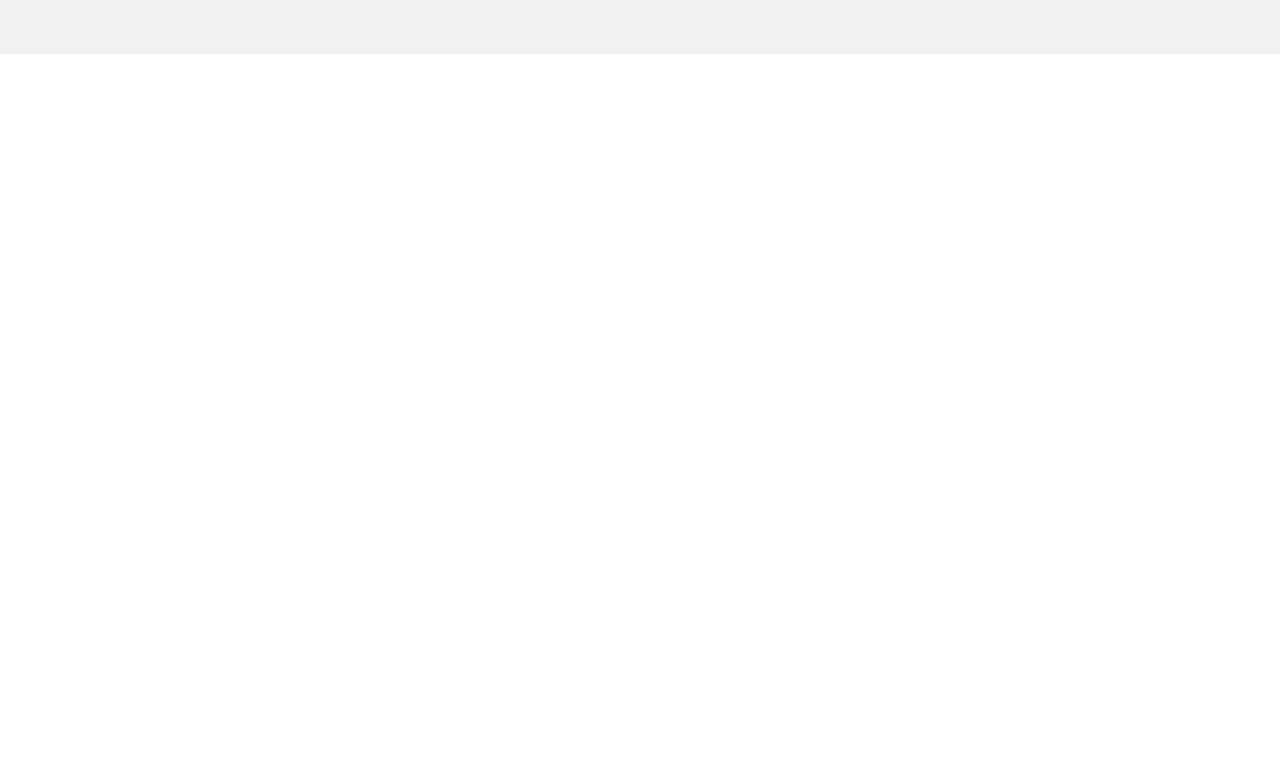
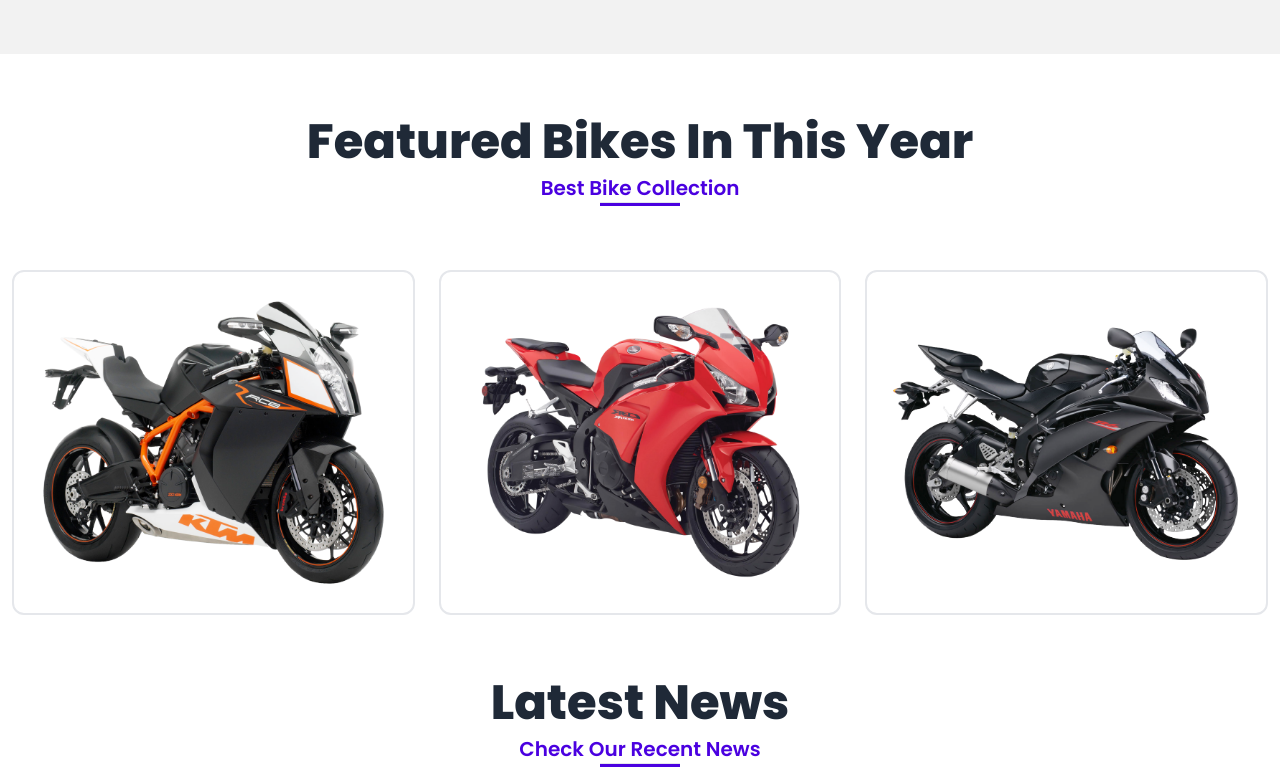
Before and after one commit to arbadsha00/Biker-Zone-website, a plain HTML site: page index.html in a window 1280 px wide. Shown: the part 561-1328 px from the top of the page. Before the commit the page ends 800 px from the top, so only its background shows below. Drawn offline with nearby package versions, Linux system fonts and the light colour scheme.

Commit message:
featured section done

```diff
--- a/index.html
+++ b/index.html
@@ -197,9 +197,45 @@
           </div>
         </div>
       </div>
+    </header>
+    <main class="container mx-auto px-3">
+      <!-- featured section -->
+      <section class="my-6 md:my-10 lg:my-16">
+        <!-- text -->
+        <div>
+          <h1 class="text-5xl font-extrabold text-center mb-2">
+            Featured Bikes In This Year
+          </h1>
+          <p class="font-semibold text-center text-xl text-[#4A00E0]">
+            Best Bike Collection
+          </p>
+          <hr class="h-1 w-20 mx-auto bg-[#4A00E0]" />
+        </div>
+        <!-- bike image -->
+        <div class="grid grid-cols-1 lg:grid-cols-3 gap-6 my-6 md:my-10 lg:my-16">
+          <div class="border-2 rounded-xl p-5">
+            <img src="./images/others/f1-01.png" alt="" class="w-full"/>
+          </div>
 
-    </header>
-    <main></main>
+          <div class="border-2 rounded-xl p-5">
+            <img src="./images/others/f3-01.png" alt="" class="w-full"/>
+          </div>
+          <div class="border-2 rounded-xl p-5">
+            <img src="./images/others/f2-01.png" alt="" class="w-full"/>
+          </div>
+        </div>
+      </section>
+      <!-- news -->
+      <div>
+        <h1 class="text-5xl font-extrabold text-center mb-2">
+          Latest News
+        </h1>
+        <p class="font-semibold text-center text-xl text-[#4A00E0]">
+          Check Our Recent News
+        </p>
+        <hr class="h-1 w-20 mx-auto bg-[#4A00E0]" />
+      </div>
+    </main>
     <footer></footer>
   </body>
 </html>
```
Also changed, not shown: images/others/f1-01.png (added), images/others/f2-01.png (added), images/others/f3-01.png (added).
